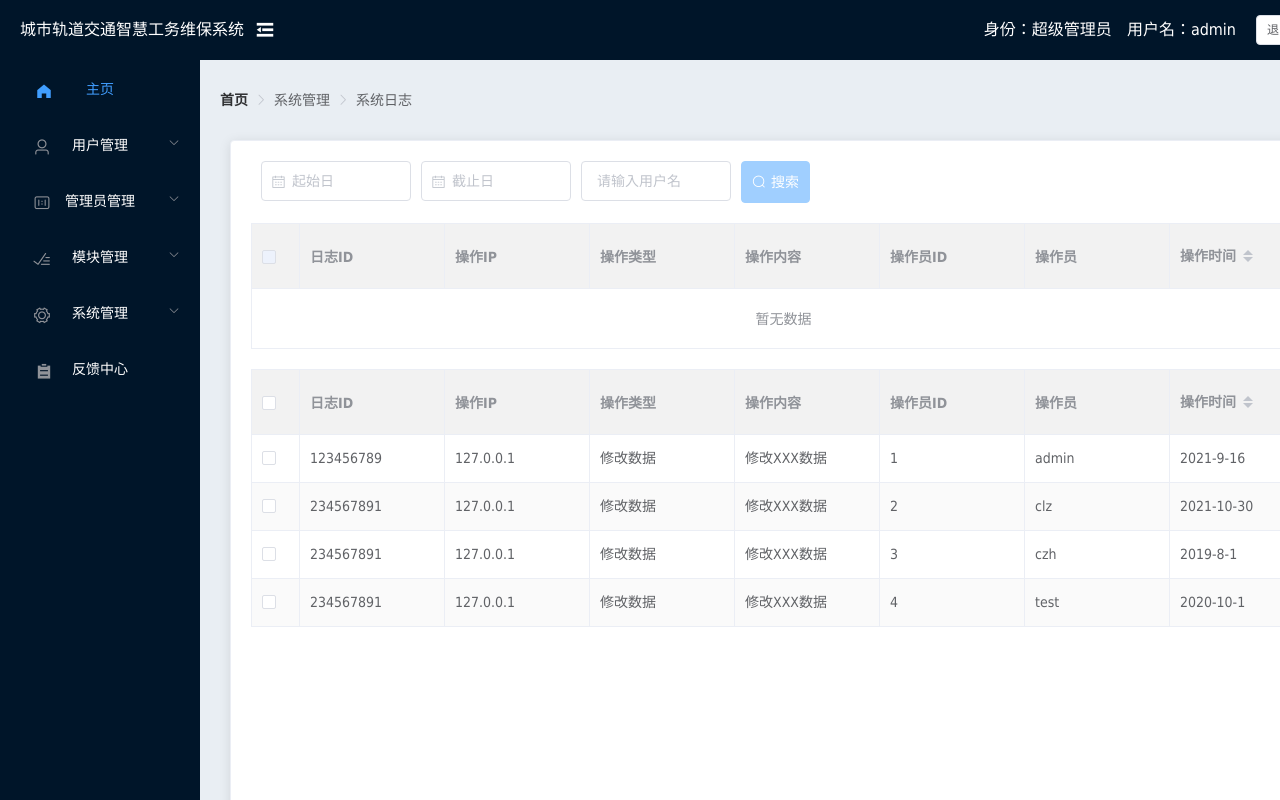
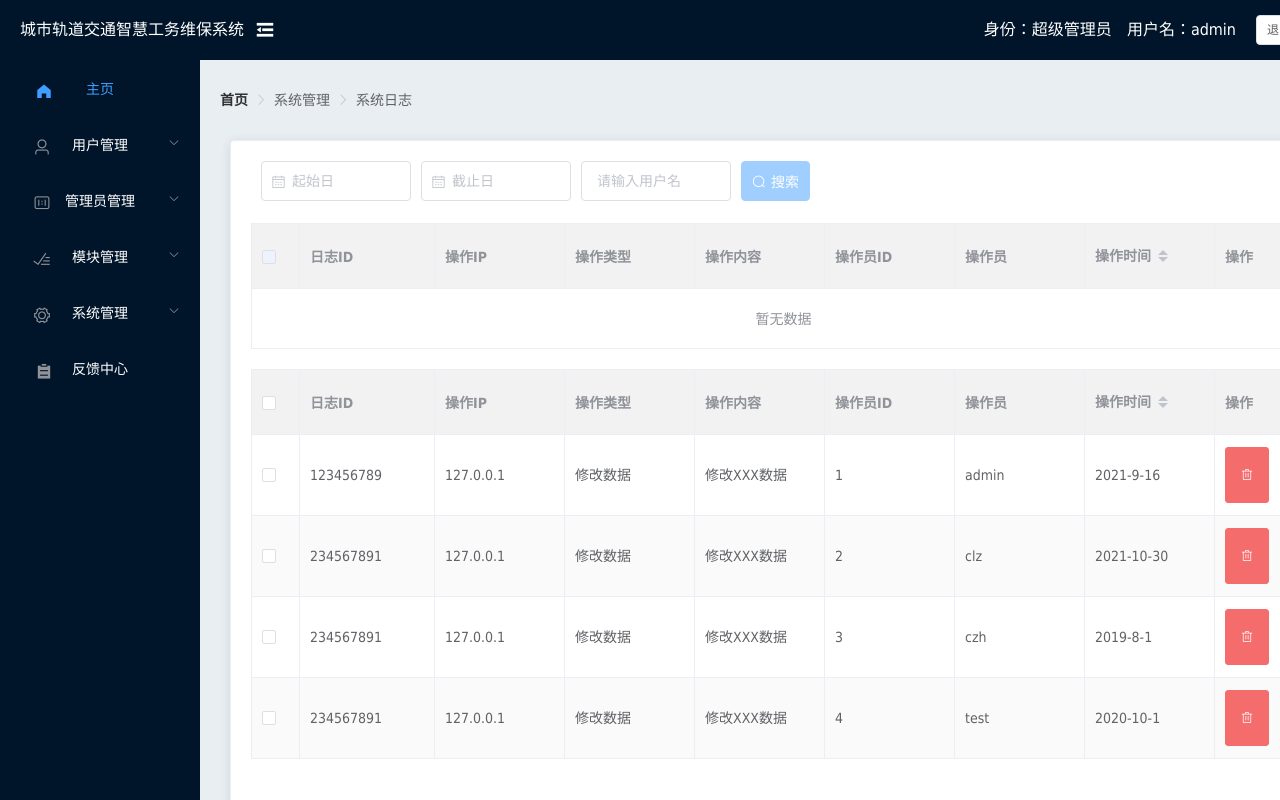
Before and after one commit to AdhereZ/maintenance, a Vue app: page /systemLog in a window 1280 px wide. Shown: the top 800 px of the page. Built offline with nearby package versions, Linux system fonts and the light colour scheme.

Commit message:
add removeSystemLog Function

```diff
--- a/src/views/feedback/Feedback.vue
+++ b/src/views/feedback/Feedback.vue
@@ -5,24 +5,6 @@
       <el-breadcrumb-item>反馈中心</el-breadcrumb-item>
     </el-breadcrumb>
     <el-card class="feedback-main">
-      <!-- <el-row class="block">
-          <el-col>
-            <el-date-picker v-model="startDay" type="date" placeholder="起始日"></el-date-picker>
-          </el-col>
-          <el-col>
-            <el-date-picker v-model="endDay" type="date" placeholder="截止日"> </el-date-picker>
-          </el-col>
-          <el-col>
-            <el-input v-model.trim="username" placeholder="请输入用户名"></el-input>
-          </el-col>
-          <el-col v-if="flagButton">
-            <el-button type="primary" icon="el-icon-search" class="search-button" @click="search">搜索</el-button>
-          </el-col>
-          <el-col v-else>
-            <el-button type="primary" icon="el-icon-search" disabled class="search-button" @click="search">搜索</el-button>
-          </el-col>
-        </el-row> -->
-      <!-- 查找表格部分 -->
       <el-table :data="tableDataFeedback" tooltip-effect="dark" style="width: 100%" border stripe class="feedback-table" :header-cell-style="setHeaderColor">
         <!-- :header-cell-style="setHeaderColor" -->
         <el-table-column prop="status" label="状态"></el-table-column>
@@ -138,7 +120,7 @@ export default {
       }
       return cellValue;
     },
-    checkFeedback(index, rows) {
+    checkFeedback(index) {
       this.describeIndex = index;
     },
     deleteFeedback(index, rows) {
--- a/src/views/system/SystemLog.vue
+++ b/src/views/system/SystemLog.vue
@@ -23,12 +23,6 @@
           <el-button type="primary" icon="el-icon-search" disabled class="search-button" @click="search">搜索</el-button>
         </el-col>
       </el-row>
-      <!-- <div class="block">
-      <el-date-picker v-model="value1" type="date" placeholder="起始日"></el-date-picker>
-      <el-date-picker v-model="value2" type="date" placeholder="截止日"> </el-date-picker>
-      <el-input v-model="input" placeholder="请输入用户名"></el-input>
-      <el-button type="primary" icon="el-icon-search" class="search-button">搜索</el-button>
-    </div> -->
       <!-- 查找表格部分 -->
       <el-table :data="tableDataSearch" tooltip-effect="dark" style="width: 100%" border stripe class="log-table" :header-cell-style="setHeaderColor">
         <!-- :header-cell-style="setHeaderColor" -->
@@ -40,6 +34,11 @@
         <el-table-column prop="operatorId" label="操作员ID"> </el-table-column>
         <el-table-column prop="operator" label="操作员"> </el-table-column>
         <el-table-column prop="date" label="操作时间" sortable> </el-table-column>
+        <el-table-column label="操作" width="100px">
+          <template slot-scope="scope">
+            <el-button type="danger" icon="el-icon-delete" size="mini" @click="removeSystemlog(scope.row.id)"></el-button>
+          </template>
+        </el-table-column>
       </el-table>
 
       <el-table :data="tableData" tooltip-effect="dark" style="width: 100%" border stripe class="log-table" :header-cell-style="setHeaderColor">
@@ -51,6 +50,11 @@
         <el-table-column prop="operatorId" label="操作员ID"> </el-table-column>
         <el-table-column prop="operator" label="操作员"> </el-table-column>
         <el-table-column prop="date" label="操作时间" sortable> </el-table-column>
+        <el-table-column label="操作" width="100px">
+          <template slot-scope="scope">
+            <el-button type="danger" icon="el-icon-delete" size="mini" @click.native.prevent="removeSystemlog(scope.$index, tableData)"></el-button>
+          </template>
+        </el-table-column>
       </el-table>
     </el-card>
   </div>
@@ -140,6 +144,9 @@ export default {
       } else {
         this.flagButton = false;
       }
+    },
+    removeSystemlog(index, rows) {
+      rows.splice(index, 1);
     }
   },
   updated() {
@@ -176,6 +183,7 @@ export default {
 .block button {
   padding: 0 10px;
   margin: 0 20px 0 5px;
+  height: 40px;
 }
 // 搜索模块
 
```
